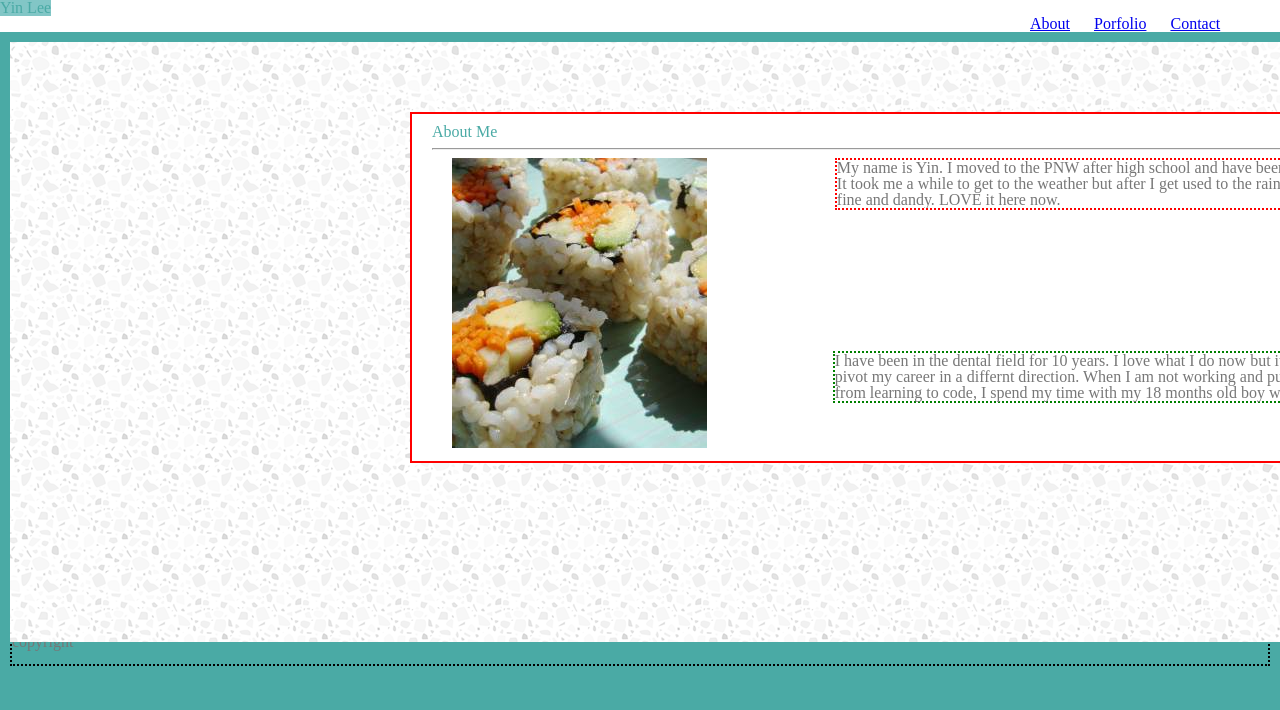
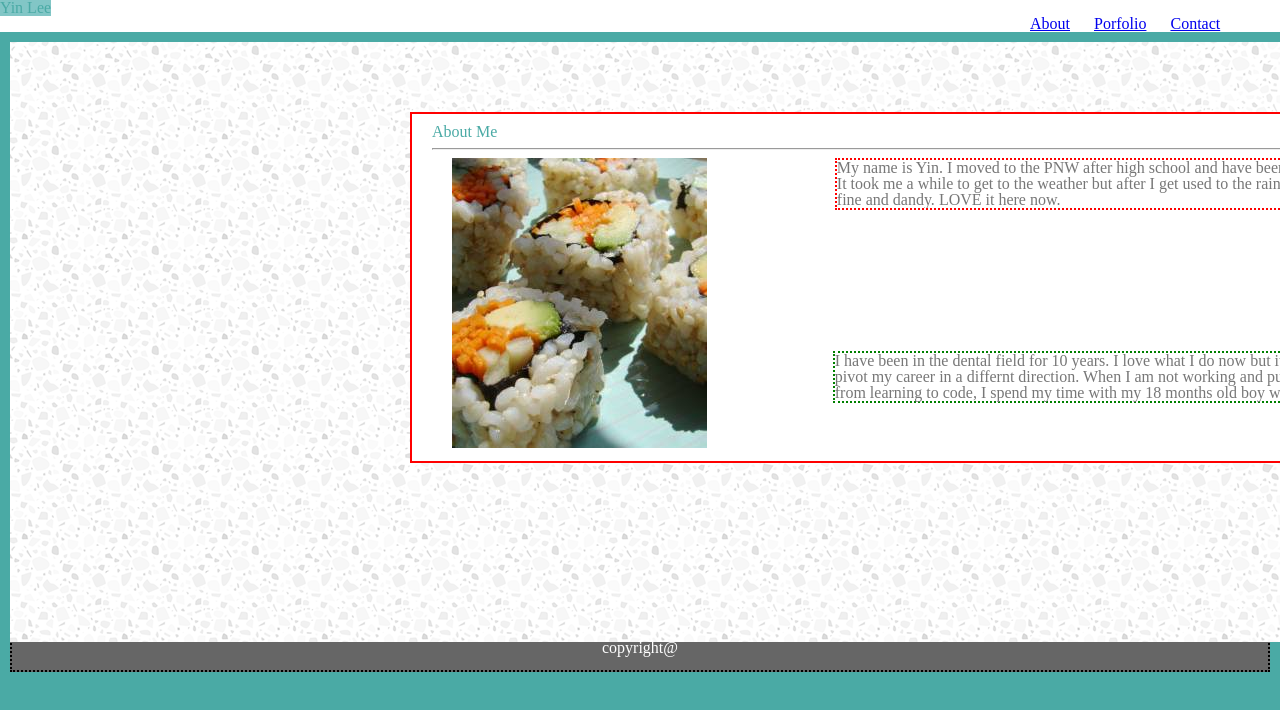
Before and after one commit to yhl4340/Basic-Portfolio, a plain HTML site: page index.html in a window 1280 px wide. Shown: the top 710 px of the page. Drawn offline with Linux system fonts and the light colour scheme; files that its build step writes are made by us from their sources; a script that the page names is missing.

Commit message:
more minor tweaks and fixed footer

```diff
--- a/assets/style.css
+++ b/assets/style.css
@@ -70,6 +70,10 @@ section.content{
     margin-top: 600px;
     position: relative;
     clear:both;
+    background: #666666;
+    color: white;
+    text-align: center;
+    border-top: 8px solid #4aaaa5;
 }/*css for porfolio*/
 section.content2{
     width:30%;
--- a/index.html
+++ b/index.html
@@ -35,7 +35,7 @@
             </section><!--content-->
         </section><!--main-->
 
-        <div class="footer">copyright</div>
+        <div class="footer">copyright@</div>
     </div><!--wrap-->
 
 </body>
```
Also changed, not shown: contact.html (+1 -1 lines), porfolio.html (+1 -1 lines).
